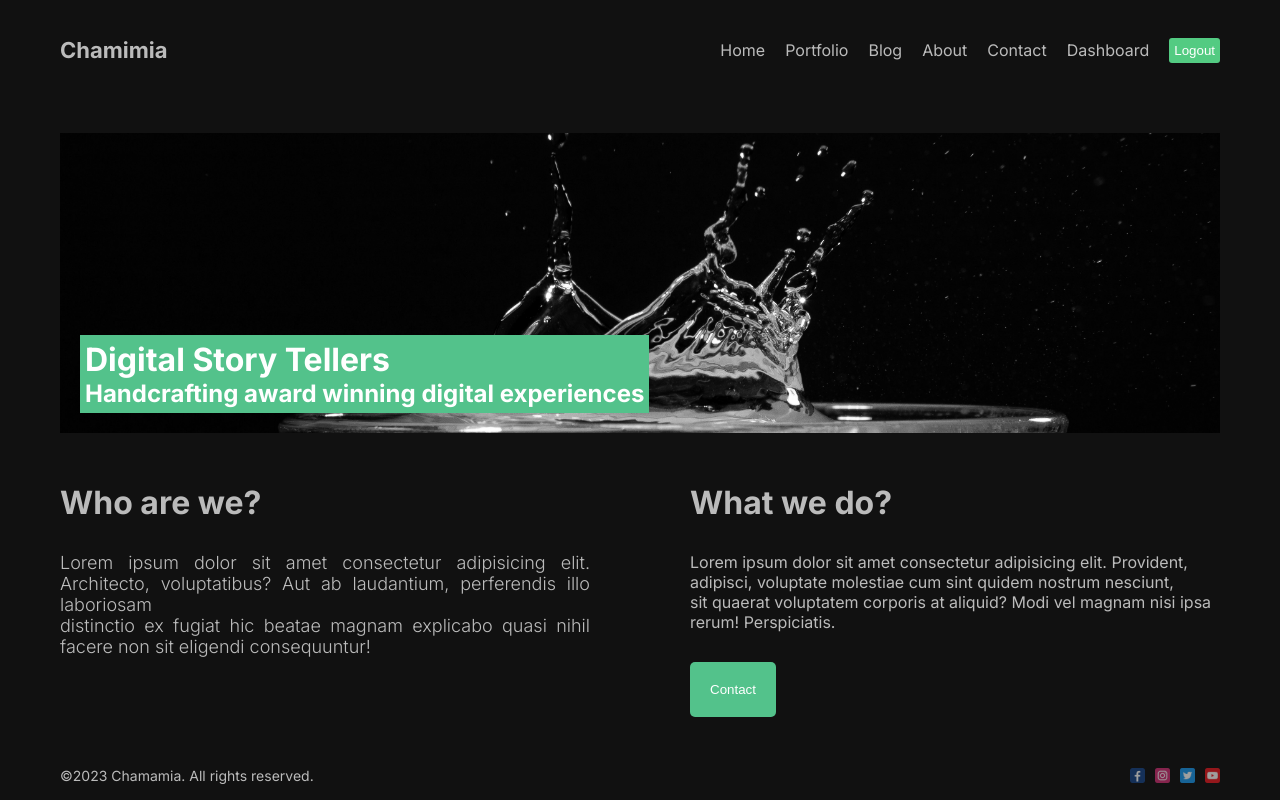
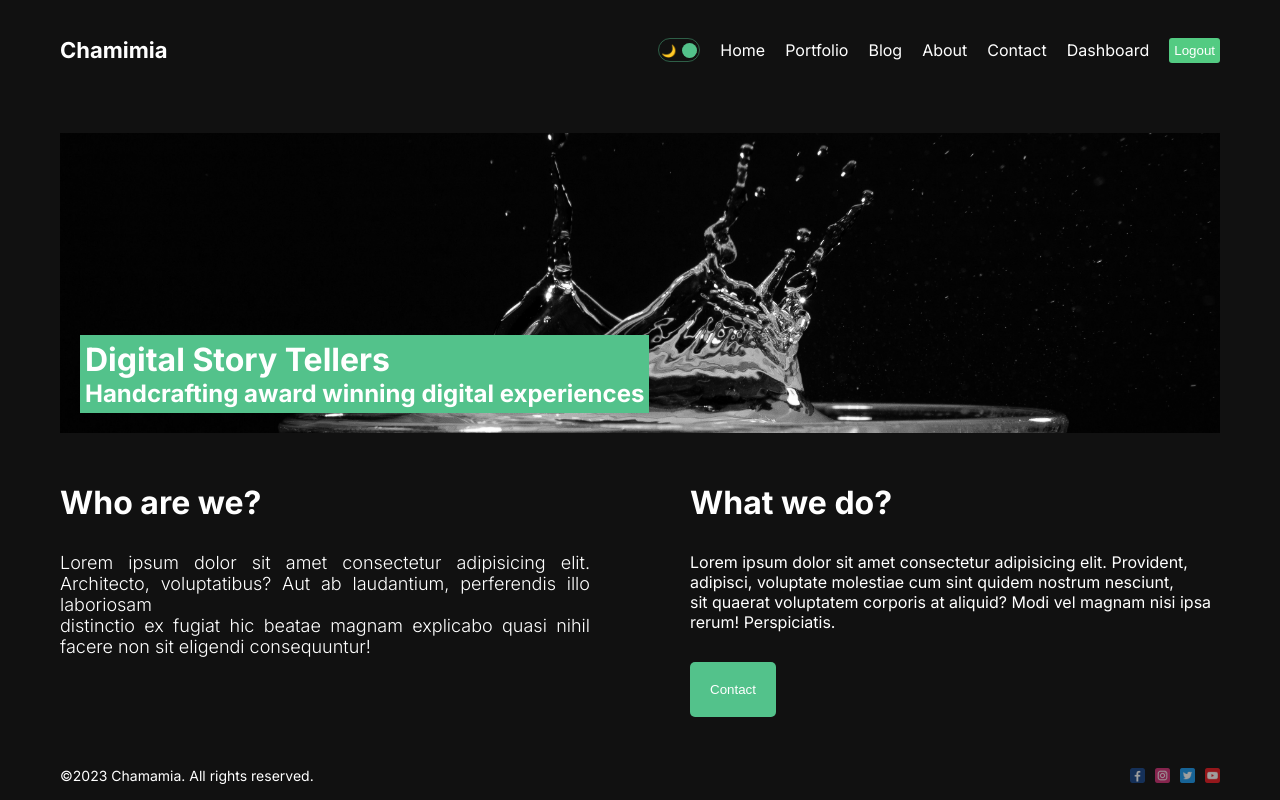
Before and after one commit to Chamika1016/FullStack, a Next.js app: page /about in a window 1280 px wide. Built offline with nearby package versions, Linux system fonts and the light colour scheme.

Commit message:
adding darkmode and lightmode

```diff
--- /dev/null
+++ b/context/ThemeContext.js
@@ -0,0 +1,19 @@
+"use client";
+
+import { createContext, useState } from "react";
+
+export const ThemeContext = createContext();
+
+export const ThemeProvider = ({ children }) => {
+  const [mode, setMode] = useState("dark");
+
+  const toggle = () => {
+    setMode((prev) => (prev === "dark" ? "light" : "dark"));
+  };
+
+  return (
+    <ThemeContext.Provider value={{ toggle, mode }}>
+      <div className={`theme ${mode}`}>{children}</div>
+    </ThemeContext.Provider>
+  );
+};
--- a/src/app/globals.css
+++ b/src/app/globals.css
@@ -15,6 +15,17 @@
   text-decoration: none;
   color: inherit;
 }
+.theme {
+  transition: 1s all ease;
+}
+.light {
+  background-color: white;
+  color: #111;
+}
+.dark {
+  background-color: #111;
+  color: white;
+}
 .container {
   max-width: 1366px;
   min-height: 100vh;
--- a/src/app/layout.jsx
+++ b/src/app/layout.jsx
@@ -2,6 +2,7 @@
 import "./globals.css";
 import NavBar from "@/components/NavBar/NavBar";
 import Footer from "@/components/Footer/Footer";
+import { ThemeProvider } from "../../context/ThemeContext";
 
 const inter = Inter({ subsets: ["latin"] });
 
@@ -14,12 +15,13 @@
   return (
     <html lang="en">
       <body className={inter.className}>
-        <div className="container">
-          {" "}
-          <NavBar />
-          {children}
-          <Footer />
-        </div>
+        <ThemeProvider>
+          <div className="container">
+            <NavBar />
+            {children}
+            <Footer />
+          </div>
+        </ThemeProvider>
       </body>
     </html>
   );
--- /dev/null
+++ b/src/components/DarkModeToggle/DarkModeToggle.jsx
@@ -0,0 +1,21 @@
+"use client";
+import React, { useContext } from "react";
+import styles from "./DarkModeToggle.module.css";
+import { ThemeContext } from "../../../context/ThemeContext";
+
+const DarkModeToggle = () => {
+  const { toggle, mode } = useContext(ThemeContext);
+  return (
+    <div className={styles.container} onClick={toggle}>
+      <div className={styles.icon}>🌙</div>
+      <div className={styles.icon}>☀️</div>
+
+      <div
+        className={styles.ball}
+        style={mode === "light" ? { left: "2px" } : { right: "2px" }}
+      />
+    </div>
+  );
+};
+
+export default DarkModeToggle;
--- /dev/null
+++ b/src/components/DarkModeToggle/DarkModeToggle.module.css
@@ -0,0 +1,22 @@
+.container {
+  width: 42px;
+  height: 24px;
+  border: 1.5px solid #53c28b70;
+  border-radius: 30px;
+  display: flex;
+  align-items: center;
+  justify-content: space-between;
+  padding: 2px;
+  position: relative;
+  cursor: pointer;
+}
+.icon {
+  font-size: 12px;
+}
+.ball {
+  width: 15px;
+  height: 15px;
+  background-color: #53c28b;
+  border-radius: 50%;
+  position: absolute;
+}
--- a/src/components/NavBar/NavBar.jsx
+++ b/src/components/NavBar/NavBar.jsx
@@ -2,6 +2,7 @@
 import Link from "next/link";
 import React from "react";
 import styles from "./NavBar.module.css";
+import DarkModeToggle from "../DarkModeToggle/DarkModeToggle";
 
 const links = [
   {
@@ -43,6 +44,7 @@
         Chamimia
       </Link>
       <div className={styles.links}>
+        <DarkModeToggle />
         {links.map((link) => (
           <Link key={link.id} href={link.url} className={styles.link}>
             {link.title}
```
